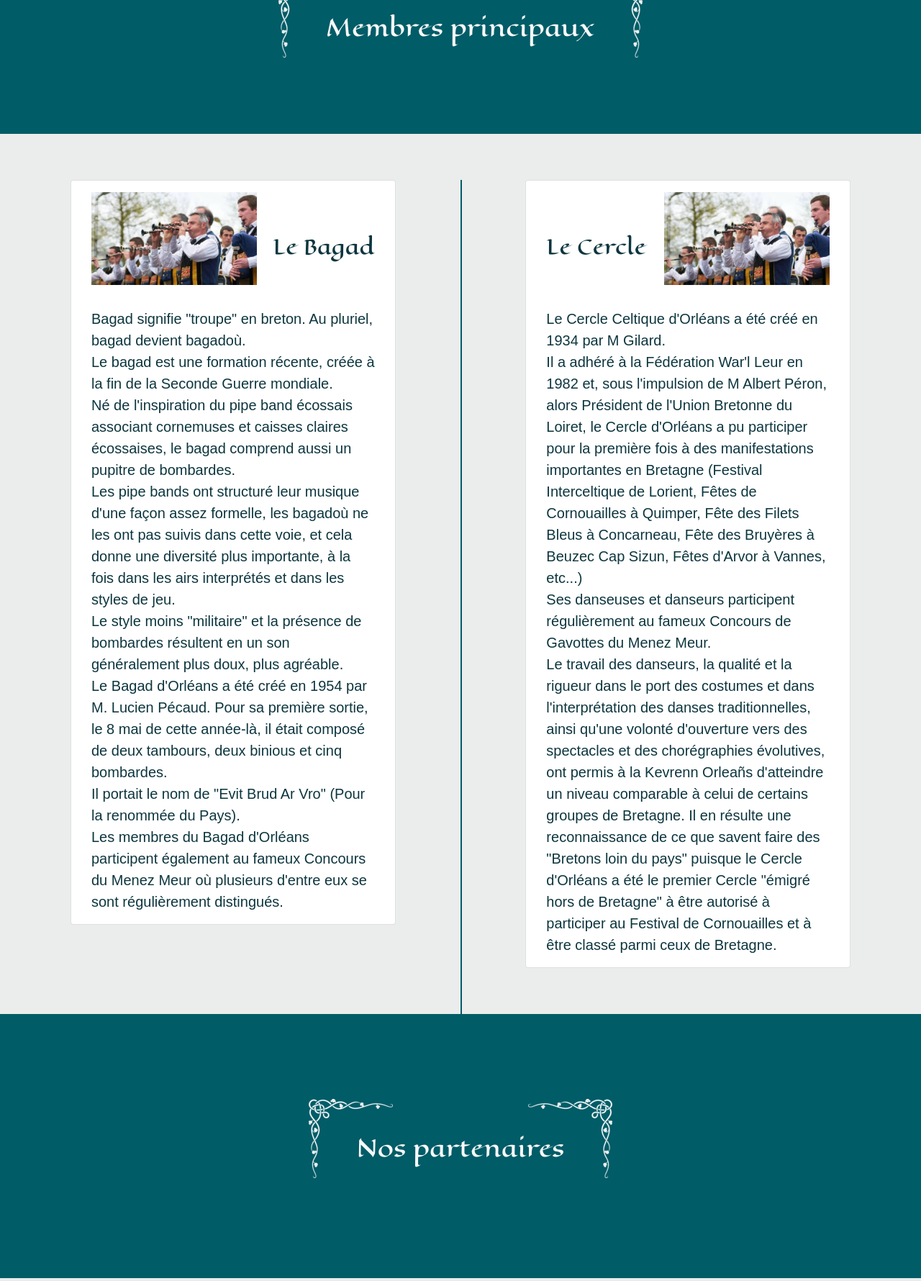
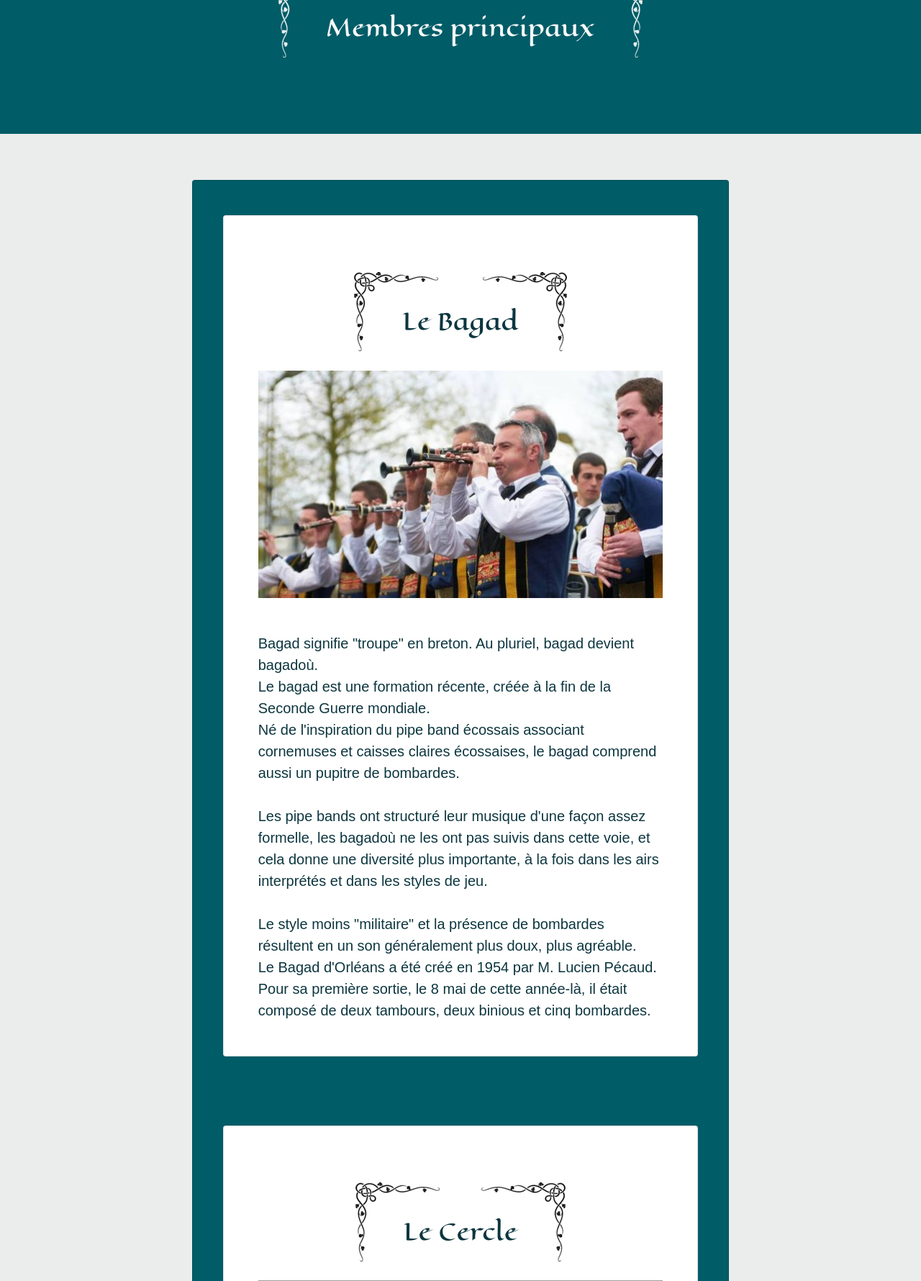
Before and after one commit to WildCodeSchool/2022-03-php-orleans-project-kevrenn, a PHP site: template src/View/Home/index.html.twig in a window 1280 px wide. Shown: the part 2156-3936 px from the top of the page at 72% size. Run offline with PHP 8.4, Linux system fonts and the light colour scheme; the template is opened without the code that fills it, so the values that code supplies are empty; some libraries are stand-ins or nearby versions; grey boxes are pictures that could not be loaded.

Commit message:
fix badad-cercle

```diff
--- a/src/View/Home/_bagad-cercle.html.twig
+++ b/src/View/Home/_bagad-cercle.html.twig
@@ -1,49 +1,46 @@
-<section class="bagad-cercle container">
+<section class="bagad-cercle">
 
-	<div class="row flex-row justify-content-between align-items-start m-auto px-md-3">
-
-		<div class="card col-lg-5 mb-3">
-			<div class="card-body container d-flex justify-content-between align-items-center flex-lg-row flex-column-reverse">
-				<img src="/assets/images/bagad.jpg" class="col-lg-7 mw-100" alt="groupe Bagad">
-				<h3 class="title mt-5 mb-4">Le Bagad</h3>
-			</div>
-			<p class="text m-3">
+<div class="card container col-lg-7 bg-primary">
+	<div class="card container col-lg-11 px-4 my-5">
+		<div class="d-flex flex-column justify-content-between mx-4">
+			<h2 class="title m-5 align-self-center">Le Bagad</h2>
+			<img src="/assets/images/bagad.jpg" class="w-100" alt="groupe Bagad">
+			<p class="text my-5">
 				Bagad signifie "troupe" en breton. Au pluriel, bagad devient bagadoù.
 				<br>
 				Le bagad est une formation récente, créée à la fin de la Seconde Guerre mondiale.
 				<br>
 				Né de l'inspiration du pipe band écossais associant cornemuses et caisses claires écossaises, le bagad comprend aussi un pupitre de bombardes.
 				<br>
+				<br>
 				Les pipe bands ont structuré leur musique d'une façon assez formelle, les bagadoù ne les ont pas suivis dans cette voie, et cela donne une diversité plus importante, à la fois dans les airs interprétés et dans les styles de jeu.
+				<br>
 				<br>
 				Le style moins "militaire" et la présence de bombardes résultent en un son généralement plus doux, plus agréable.
 				<br>
 				Le Bagad d'Orléans a été créé en 1954 par M. Lucien Pécaud. Pour sa première sortie, le 8 mai de cette année-là, il était composé de deux tambours, deux binious et cinq bombardes.
-				<br>
-				Il portait le nom de "Evit Brud Ar Vro" (Pour la renommée du Pays).
-				<br>
-				Les membres du Bagad d'Orléans participent également au fameux Concours du Menez Meur où plusieurs d'entre eux se sont régulièrement distingués.
 			</p>
 		</div>
+	</div>
 
-		<span class="separation"></span>
+	<div class="card container col-lg-11 px-4 my-5">
+		<div class="d-flex flex-column justify-content-between mx-4">
+			<h2 class="title m-5 align-self-center">Le Cercle</h2>
+			<img src="/assets/images/cercle.jpg" class="mw-100" alt="groupe Cercle">
 
-		<div class="card col-lg-5">
-			<div class="card-body d-flex justify-content-between align-items-center flex-lg-row flex-column">
-				<h3 class="title mt-5 mb-4">Le Cercle</h3>
-				<img src="/assets/images/bagad.jpg" class="col-lg-7 mw-100" alt="groupe Cercle">
-			</div>
-			<p class="card-text m-3">
+			<p class="text my-5">
 				Le Cercle Celtique d'Orléans a été créé en 1934 par M Gilard.
 				<br>
 				Il a adhéré à la Fédération War'l Leur en 1982 et, sous l'impulsion de M Albert Péron, alors Président de l'Union Bretonne du Loiret, le Cercle d'Orléans a pu participer pour la première fois à des manifestations importantes en Bretagne (Festival Interceltique de Lorient, Fêtes de Cornouailles à Quimper, Fête des Filets Bleus à Concarneau, Fête des Bruyères à Beuzec Cap Sizun, Fêtes d'Arvor à Vannes, etc...)
 				<br>
+				<br>
 				Ses danseuses et danseurs participent régulièrement au fameux Concours de Gavottes du Menez Meur.
+				<br>
 				<br>
 				Le travail des danseurs, la qualité et la rigueur dans le port des costumes et dans l'interprétation des danses traditionnelles, ainsi qu'une volonté d'ouverture vers des spectacles et des chorégraphies évolutives, ont permis à la Kevrenn Orleañs d'atteindre un niveau comparable à celui de certains groupes de Bretagne. Il en résulte une reconnaissance de ce que savent faire des "Bretons loin du pays" puisque le Cercle d'Orléans a été le premier Cercle "émigré hors de Bretagne" à être autorisé à participer au Festival de Cornouailles et à être classé parmi ceux de Bretagne.
 			</p>
 		</div>
-
+	</div>
 	</div>
 
 </section>
```
